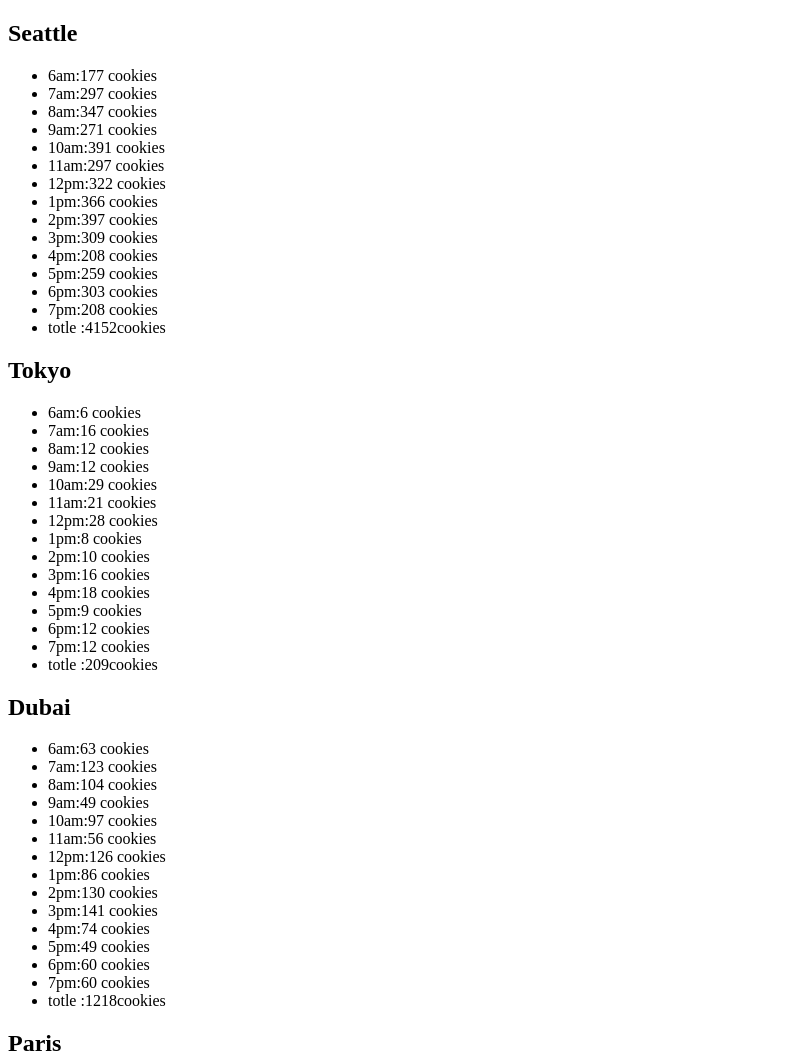
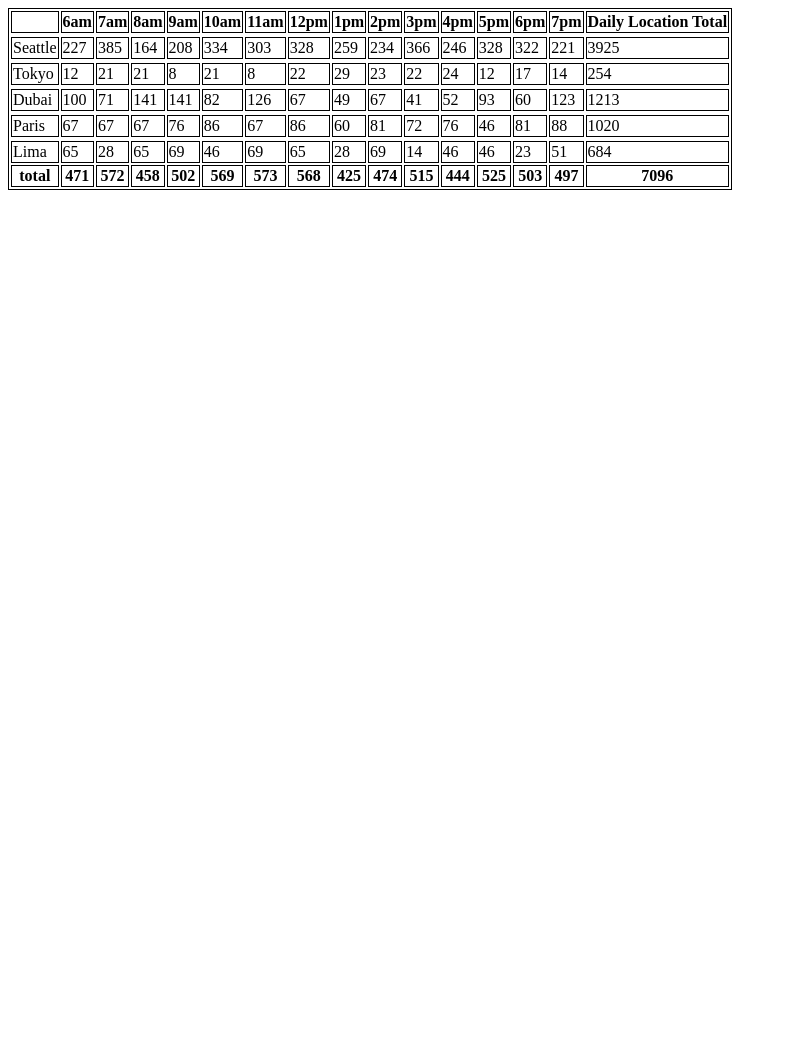
Before and after one commit to OmarObaid1/cookie-stand, a plain HTML site: page sales.html in a window 1280 px wide. Shown: the top 1060 px of the page, without its empty margins (0-787 px from the left). After the commit the page ends 800 px from the top, so only its background shows below. Drawn offline with Linux system fonts and the light colour scheme.

Commit message:
add part2

```diff
--- a/app.js
+++ b/app.js
@@ -1,281 +1,425 @@
 'use strict';
+let place =[];
+let openHours =['6am','7am','8am','9am','10am','11am','12pm','1pm','2pm','3pm','4pm','5pm','6pm','7pm'];
 let contanir = document.getElementById('contanir');
-let Seattle = {
-    shopName : 'Seattle',
-    minimumNumberOfCustomers: 23,
-    maximumNumberOfCustomers: 65,
-    averageNumberOfCookies: 6.3,
-    total :0,
-    CustomerHours:[],
-    soldCookiesPerHour :[],
-    openHours : ['6am','7am','8am','9am','10am','11am','12pm','1pm','2pm','3pm','4pm','5pm','6pm','7pm'],
+let tableEl = document.createElement('table');
+contanir.appendChild(tableEl);
 
-    getRandom: function (min,max) {
+function Place(shopName,minimumNumberOfCustomers,maximumNumberOfCustomers,averageNumberOfCookies){
+
+    this.Name=shopName;
+    this.minimumNumberOfCustomers=minimumNumberOfCustomers;
+    this.maximumNumberOfCustomers=maximumNumberOfCustomers;
+    this.total=0;
+    this.averageNumberOfCookies =averageNumberOfCookies;
+    this.CustomerHours=[],
+    this.soldCookiesPerHour =[],
+    place.push(this);
+}
+Place.prototype.getRandom = function(min,max){
      min = Math.ceil(min);
      max = Math.floor(max);
-        return Math.floor(Math.random() * (max - min + 1) + min);
+    return  Math.floor(Math.random() * (max - min + 1) + min);
 
-    },
-
-    gen:function ()
-    {
-        for(let i=0;i<this.openHours.length;i++)
+}
+Place.prototype.gen = function(){
+    for(let i=0;i<openHours.length;i++)
        {
              this.CustomerHours.push(this.getRandom(this.minimumNumberOfCustomers,this.maximumNumberOfCustomers))
              this.soldCookiesPerHour.push(Math.ceil( this.CustomerHours[i] * this.averageNumberOfCookies));
              this.total += this.soldCookiesPerHour[i];
          }
-    },
 
-    render: function () {
-        let h2El = document.createElement('h2');
-        contanir.appendChild(h2El);
-        h2El.textContent = this.shopName;
-        let ulEl = document.createElement('ul');
-        contanir.appendChild(ulEl);
-        for (let i = 0; i < this.openHours.length; i++) {
-            let liEl = document.createElement('li');
-            ulEl.appendChild(liEl)
-            liEl.textContent = this.openHours[i] + ':' + this.soldCookiesPerHour[i] + ' cookies ' ;
+}
+Place.prototype.render = function(){
+
+    let trEl = document.createElement('tr');
+    tableEl.appendChild(trEl);
+
+    let tdEl1 = document.createElement('td');
+    tableEl.appendChild(tdEl1);
+    tdEl1.textContent = this.Name;
+
+    for(let i=0; i<openHours.length;i++){
+        let tdEl2 = document.createElement('td');
+        tableEl.appendChild(tdEl2);
+        tdEl2.textContent = this.soldCookiesPerHour[i];
+    }
+
+    let tdEl5 = document.createElement('td');
+     tableEl.appendChild(tdEl5);
+     tdEl5.textContent = this.total;
+
+
+
 
 }
 
-        let LiEl = document.createElement('li')
-        ulEl.appendChild(LiEl)
-        LiEl.textContent = 'totle :' + this.total + 'cookies';
+function createTableHeader() {
+    let trEl = document.createElement('tr');
+    tableEl.appendChild(trEl);
+
+    let thEl1 = document.createElement('th');
+    trEl.appendChild(thEl1);
+    thEl1.textContent = '';
+
+    for (let x = 0; x <= openHours.length-1; x++) {
+        let thEl1 = document.createElement('th');
+        trEl.appendChild(thEl1);
+        thEl1.textContent = openHours[x];
+
+    }
+    //  for (let i=0; i<place.length;i++)
+    let thEl10 = document.createElement('th');
+    trEl.appendChild(thEl10);
+    thEl10.textContent = 'Daily Location Total';
+}
+
+createTableHeader();
+
+function createTableFooter(){
+    let totalDaily =0;
+    let total =0;
+    let trEl = document.createElement('tr');
+
+    let thEl20 = document.createElement('th');
+    trEl.appendChild(thEl20);
+    thEl20.textContent = "total";
+
+    tableEl.appendChild(trEl);
+
+    for(let i=0 ; i<openHours.length;i++){
+        totalDaily=0;
+
+        for(let j=0 ; j<place.length;j++){
+             total +=place[j].soldCookiesPerHour[i];
+             totalDaily +=place[j].soldCookiesPerHour[i];
+
 
     }
 
+let thEl10 = document.createElement('th');
+    trEl.appendChild(thEl10);
+    thEl10.textContent = totalDaily;
 }
-;
+let thEl70 = document.createElement('th');
+    trEl.appendChild(thEl70);
+    thEl70.textContent = total;
+}
+// createTableFooter();
+
+let Seattle = new Place('Seattle',23,65,6.3);
+Seattle.getRandom(3,65);
+Seattle.gen();
+Seattle.render();
+
+let Tokyo = new Place('Tokyo',3,24,1.2);
+Tokyo.getRandom(3,24);
+Tokyo.gen();
+Tokyo.render();
+
+let Dubai = new Place('Dubai',11,38,3.7);
+Dubai.getRandom(11,38);
+Dubai.gen();
+Dubai.render();
+
+let Paris = new Place('Paris',20,38,2.3);
+Paris.getRandom(20,38);
+Paris.gen();
+Paris.render();
 
 
-Seattle.gen();
-Seattle.render();
-console.log(Seattle);
+let Lima = new Place('Lima',2,16,4.6);
+Lima.getRandom(2,16);
+Lima.gen();
+Lima.render();
+
+
+createTableFooter();
+console.log(place);
+
+
+// for (let i = 0; i < place.length; i++) {
+//     place[i].render();
+// }
+
+
+// let Seattle = {
+//     shopName : 'Seattle',
+//     minimumNumberOfCustomers: 23,
+//     maximumNumberOfCustomers: 65,
+//     averageNumberOfCookies: 6.3,
+//     total :0,
+//     CustomerHours:[],
+//     soldCookiesPerHour :[],
+//     openHours : ['6am','7am','8am','9am','10am','11am','12pm','1pm','2pm','3pm','4pm','5pm','6pm','7pm'],
+
+//     getRandom: function (min,max) {
+//          min = Math.ceil(min);
+//          max = Math.floor(max);
+//         return Math.floor(Math.random() * (max - min + 1) + min);
+
+//     },
+
+//     gen:function ()
+//     {
+//         for(let i=0;i<this.openHours.length;i++)
+//         {
+//             this.CustomerHours.push(this.getRandom(this.minimumNumberOfCustomers,this.maximumNumberOfCustomers))
+//             this.soldCookiesPerHour.push(Math.ceil( this.CustomerHours[i] * this.averageNumberOfCookies));
+//             this.total += this.soldCookiesPerHour[i];
+//         }
+//     },
+
+//     render: function () {
+//         let h2El = document.createElement('h2');
+//         contanir.appendChild(h2El);
+//         h2El.textContent = this.shopName;
+//         let ulEl = document.createElement('ul');
+//         contanir.appendChild(ulEl);
+//         for (let i = 0; i < this.openHours.length; i++) {
+//             let liEl = document.createElement('li');
+//             ulEl.appendChild(liEl)
+//             liEl.textContent = this.openHours[i] + ':' + this.soldCookiesPerHour[i] + ' cookies ' ;
+
+//         }
+
+//         let LiEl = document.createElement('li')
+//         ulEl.appendChild(LiEl)
+//         LiEl.textContent = 'totle :' + this.total + 'cookies';
+
+//     }
+
+// }
+// ;
+
+
+// Seattle.gen();
+// Seattle.render();
+// console.log(Seattle);
 
 
 
-let Tokyo = {
-    shopName : 'Tokyo',
-    minimumNumberOfCustomers: 3,
-    maximumNumberOfCustomers: 24,
-    averageNumberOfCookies: 1.2,
-    total :0,
-    CustomerHours:[],
-    soldCookiesPerHour :[],
-    openHours : ['6am','7am','8am','9am','10am','11am','12pm','1pm','2pm','3pm','4pm','5pm','6pm','7pm'],
+// let Tokyo = {
+//     shopName : 'Tokyo',
+//     minimumNumberOfCustomers: 3,
+//     maximumNumberOfCustomers: 24,
+//     averageNumberOfCookies: 1.2,
+//     total :0,
+//     CustomerHours:[],
+//     soldCookiesPerHour :[],
+//     openHours : ['6am','7am','8am','9am','10am','11am','12pm','1pm','2pm','3pm','4pm','5pm','6pm','7pm'],
 
-    getRandom: function (min,max) {
-         min = Math.ceil(min);
-         max = Math.floor(max);
-        return Math.floor(Math.random() * (max - min + 1) + min);
+//     getRandom: function (min,max) {
+//          min = Math.ceil(min);
+//          max = Math.floor(max);
+//         return Math.floor(Math.random() * (max - min + 1) + min);
 
-    },
+//     },
 
-    gen:function ()
-    {
-        for(let i=0;i<this.openHours.length;i++)
-        {
-            this.CustomerHours.push(this.getRandom(this.minimumNumberOfCustomers,this.maximumNumberOfCustomers))
-            this.soldCookiesPerHour.push(Math.ceil( this.CustomerHours[i] * this.averageNumberOfCookies));
-            this.total += this.soldCookiesPerHour[i];
-        }
-    },
+//     gen:function ()
+//     {
+//         for(let i=0;i<this.openHours.length;i++)
+//         {
+//             this.CustomerHours.push(this.getRandom(this.minimumNumberOfCustomers,this.maximumNumberOfCustomers))
+//             this.soldCookiesPerHour.push(Math.ceil( this.CustomerHours[i] * this.averageNumberOfCookies));
+//             this.total += this.soldCookiesPerHour[i];
+//         }
+//     },
 
-    render: function () {
-        let h2El = document.createElement('h2');
-        contanir.appendChild(h2El);
-        h2El.textContent = this.shopName;
-        let ulEl = document.createElement('ul');
-        contanir.appendChild(ulEl);
-        for (let i = 0; i < this.openHours.length; i++) {
-            let liEl = document.createElement('li');
-            ulEl.appendChild(liEl)
-            liEl.textContent = this.openHours[i] + ':' + this.soldCookiesPerHour[i] + ' cookies ' ;
+//     render: function () {
+//         let h2El = document.createElement('h2');
+//         contanir.appendChild(h2El);
+//         h2El.textContent = this.shopName;
+//         let ulEl = document.createElement('ul');
+//         contanir.appendChild(ulEl);
+//         for (let i = 0; i < this.openHours.length; i++) {
+//             let liEl = document.createElement('li');
+//             ulEl.appendChild(liEl)
+//             liEl.textContent = this.openHours[i] + ':' + this.soldCookiesPerHour[i] + ' cookies ' ;
 
-        }
+//         }
 
-        let LiEl = document.createElement('li')
-        ulEl.appendChild(LiEl)
-        LiEl.textContent = 'totle :' + this.total + 'cookies';
+//         let LiEl = document.createElement('li')
+//         ulEl.appendChild(LiEl)
+//         LiEl.textContent = 'totle :' + this.total + 'cookies';
 
-    }
+//     }
 
-}
-;
+// }
+// ;
 
 
-Tokyo.gen();
-Tokyo.render();
-console.log(Tokyo);
+// Tokyo.gen();
+// Tokyo.render();
+// console.log(Tokyo);
 
 
 
-let Dubai = {
-    shopName : 'Dubai',
-    minimumNumberOfCustomers: 11,
-    maximumNumberOfCustomers: 38,
-    averageNumberOfCookies: 3.7,
-    total :0,
-    CustomerHours:[],
-    soldCookiesPerHour :[],
-    openHours : ['6am','7am','8am','9am','10am','11am','12pm','1pm','2pm','3pm','4pm','5pm','6pm','7pm'],
+// let Dubai = {
+//     shopName : 'Dubai',
+//     minimumNumberOfCustomers: 11,
+//     maximumNumberOfCustomers: 38,
+//     averageNumberOfCookies: 3.7,
+//     total :0,
+//     CustomerHours:[],
+//     soldCookiesPerHour :[],
+//     openHours : ['6am','7am','8am','9am','10am','11am','12pm','1pm','2pm','3pm','4pm','5pm','6pm','7pm'],
 
-    getRandom: function (min,max) {
-         min = Math.ceil(min);
-         max = Math.floor(max);
-        return Math.floor(Math.random() * (max - min + 1) + min);
+//     getRandom: function (min,max) {
+//          min = Math.ceil(min);
+//          max = Math.floor(max);
+//         return Math.floor(Math.random() * (max - min + 1) + min);
 
-    },
+//     },
 
-    gen:function ()
-    {
-        for(let i=0;i<this.openHours.length;i++)
-        {
-            this.CustomerHours.push(this.getRandom(this.minimumNumberOfCustomers,this.maximumNumberOfCustomers))
-            this.soldCookiesPerHour.push(Math.ceil( this.CustomerHours[i] * this.averageNumberOfCookies));
-            this.total += this.soldCookiesPerHour[i];
-        }
-    },
+//     gen:function ()
+//     {
+//         for(let i=0;i<this.openHours.length;i++)
+//         {
+//             this.CustomerHours.push(this.getRandom(this.minimumNumberOfCustomers,this.maximumNumberOfCustomers))
+//             this.soldCookiesPerHour.push(Math.ceil( this.CustomerHours[i] * this.averageNumberOfCookies));
+//             this.total += this.soldCookiesPerHour[i];
+//         }
+//     },
 
-    render: function () {
-        let h2El = document.createElement('h2');
-        contanir.appendChild(h2El);
-        h2El.textContent = this.shopName;
-        let ulEl = document.createElement('ul');
-        contanir.appendChild(ulEl);
-        for (let i = 0; i < this.openHours.length; i++) {
-            let liEl = document.createElement('li');
-            ulEl.appendChild(liEl)
-            liEl.textContent = this.openHours[i] + ':' + this.soldCookiesPerHour[i] + ' cookies ' ;
+//     render: function () {
+//         let h2El = document.createElement('h2');
+//         contanir.appendChild(h2El);
+//         h2El.textContent = this.shopName;
+//         let ulEl = document.createElement('ul');
+//         contanir.appendChild(ulEl);
+//         for (let i = 0; i < this.openHours.length; i++) {
+//             let liEl = document.createElement('li');
+//             ulEl.appendChild(liEl)
+//             liEl.textContent = this.openHours[i] + ':' + this.soldCookiesPerHour[i] + ' cookies ' ;
 
-        }
+//         }
 
-        let LiEl = document.createElement('li')
-        ulEl.appendChild(LiEl)
-        LiEl.textContent = 'totle :' + this.total + 'cookies';
+//         let LiEl = document.createElement('li')
+//         ulEl.appendChild(LiEl)
+//         LiEl.textContent = 'totle :' + this.total + 'cookies';
 
-    }
+//     }
 
-}
-;
+// }
+// ;
 
 
-Dubai.gen();
-Dubai.render();
-console.log(Dubai);
+// Dubai.gen();
+// Dubai.render();
+// console.log(Dubai);
 
 
 
-let Paris = {
-    shopName : 'Paris',
-    minimumNumberOfCustomers: 20,
-    maximumNumberOfCustomers: 38,
-    averageNumberOfCookies: 2.3,
-    total :0,
-    CustomerHours:[],
-    soldCookiesPerHour :[],
-    openHours : ['6am','7am','8am','9am','10am','11am','12pm','1pm','2pm','3pm','4pm','5pm','6pm','7pm'],
+// let Paris = {
+//     shopName : 'Paris',
+//     minimumNumberOfCustomers: 20,
+//     maximumNumberOfCustomers: 38,
+//     averageNumberOfCookies: 2.3,
+//     total :0,
+//     CustomerHours:[],
+//     soldCookiesPerHour :[],
+//     openHours : ['6am','7am','8am','9am','10am','11am','12pm','1pm','2pm','3pm','4pm','5pm','6pm','7pm'],
 
-    getRandom: function (min,max) {
-         min = Math.ceil(min);
-         max = Math.floor(max);
-        return Math.floor(Math.random() * (max - min + 1) + min);
+//     getRandom: function (min,max) {
+//          min = Math.ceil(min);
+//          max = Math.floor(max);
+//         return Math.floor(Math.random() * (max - min + 1) + min);
 
-    },
+//     },
 
-    gen:function ()
-    {
-        for(let i=0;i<this.openHours.length;i++)
-        {
-            this.CustomerHours.push(this.getRandom(this.minimumNumberOfCustomers,this.maximumNumberOfCustomers))
-            this.soldCookiesPerHour.push(Math.ceil( this.CustomerHours[i] * this.averageNumberOfCookies));
-            this.total += this.soldCookiesPerHour[i];
-        }
-    },
+//     gen:function ()
+//     {
+//         for(let i=0;i<this.openHours.length;i++)
+//         {
+//             this.CustomerHours.push(this.getRandom(this.minimumNumberOfCustomers,this.maximumNumberOfCustomers))
+//             this.soldCookiesPerHour.push(Math.ceil( this.CustomerHours[i] * this.averageNumberOfCookies));
+//             this.total += this.soldCookiesPerHour[i];
+//         }
+//     },
 
-    render: function () {
-        let h2El = document.createElement('h2');
-        contanir.appendChild(h2El);
-        h2El.textContent = this.shopName;
-        let ulEl = document.createElement('ul');
-        contanir.appendChild(ulEl);
-        for (let i = 0; i < this.openHours.length; i++) {
-            let liEl = document.createElement('li');
-            ulEl.appendChild(liEl)
-            liEl.textContent = this.openHours[i] + ':' + this.soldCookiesPerHour[i] + ' cookies ' ;
+//     render: function () {
+//         let h2El = document.createElement('h2');
+//         contanir.appendChild(h2El);
+//         h2El.textContent = this.shopName;
+//         let ulEl = document.createElement('ul');
+//         contanir.appendChild(ulEl);
+//         for (let i = 0; i < this.openHours.length; i++) {
+//             let liEl = document.createElement('li');
+//             ulEl.appendChild(liEl)
+//             liEl.textContent = this.openHours[i] + ':' + this.soldCookiesPerHour[i] + ' cookies ' ;
 
-        }
+//         }
 
-        let LiEl = document.createElement('li')
-        ulEl.appendChild(LiEl)
-        LiEl.textContent = 'totle :' + this.total + 'cookies';
+//         let LiEl = document.createElement('li')
+//         ulEl.appendChild(LiEl)
+//         LiEl.textContent = 'totle :' + this.total + 'cookies';
 
-    }
+//     }
 
-}
-;
+// }
+// ;
 
 
-Paris.gen();
-Paris.render();
-console.log(Paris);
+// Paris.gen();
+// Paris.render();
+// console.log(Paris);
 
 
 
 
 
-let Lima = {
-    shopName : 'Lima',
-    minimumNumberOfCustomers: 2,
-    maximumNumberOfCustomers: 16,
-    averageNumberOfCookies: 4.6,
-    total :0,
-    CustomerHours:[],
-    soldCookiesPerHour :[],
-    openHours : ['6am','7am','8am','9am','10am','11am','12pm','1pm','2pm','3pm','4pm','5pm','6pm','7pm'],
+// let Lima = {
+//     shopName : 'Lima',
+//     minimumNumberOfCustomers: 2,
+//     maximumNumberOfCustomers: 16,
+//     averageNumberOfCookies: 4.6,
+//     total :0,
+//     CustomerHours:[],
+//     soldCookiesPerHour :[],
+//     openHours : ['6am','7am','8am','9am','10am','11am','12pm','1pm','2pm','3pm','4pm','5pm','6pm','7pm'],
 
-    getRandom: function (min,max) {
-         min = Math.ceil(min);
-         max = Math.floor(max);
-        return Math.floor(Math.random() * (max - min + 1) + min);
+//     getRandom: function (min,max) {
+//          min = Math.ceil(min);
+//          max = Math.floor(max);
+//         return Math.floor(Math.random() * (max - min + 1) + min);
 
-    },
+//     },
 
-    gen:function ()
-    {
-        for(let i=0;i<this.openHours.length;i++)
-        {
-            this.CustomerHours.push(this.getRandom(this.minimumNumberOfCustomers,this.maximumNumberOfCustomers))
-            this.soldCookiesPerHour.push(Math.ceil( this.CustomerHours[i] * this.averageNumberOfCookies));
-            this.total += this.soldCookiesPerHour[i];
-        }
-    },
+//     gen:function ()
+//     {
+//         for(let i=0;i<this.openHours.length;i++)
+//         {
+//             this.CustomerHours.push(this.getRandom(this.minimumNumberOfCustomers,this.maximumNumberOfCustomers))
+//             this.soldCookiesPerHour.push(Math.ceil( this.CustomerHours[i] * this.averageNumberOfCookies));
+//             this.total += this.soldCookiesPerHour[i];
+//         }
+//     },
 
-    render: function () {
-        let h2El = document.createElement('h2');
-        contanir.appendChild(h2El);
-        h2El.textContent = this.shopName;
-        let ulEl = document.createElement('ul');
-        contanir.appendChild(ulEl);
-        for (let i = 0; i < this.openHours.length; i++) {
-            let liEl = document.createElement('li');
-            ulEl.appendChild(liEl)
-            liEl.textContent = this.openHours[i] + ':' + this.soldCookiesPerHour[i] + ' cookies ' ;
+//     render: function () {
+//         let h2El = document.createElement('h2');
+//         contanir.appendChild(h2El);
+//         h2El.textContent = this.shopName;
+//         let ulEl = document.createElement('ul');
+//         contanir.appendChild(ulEl);
+//         for (let i = 0; i < this.openHours.length; i++) {
+//             let liEl = document.createElement('li');
+//             ulEl.appendChild(liEl)
+//             liEl.textContent = this.openHours[i] + ':' + this.soldCookiesPerHour[i] + ' cookies ' ;
 
-        }
+//         }
 
-        let LiEl = document.createElement('li')
-        ulEl.appendChild(LiEl)
-        LiEl.textContent = 'totle :' + this.total + 'cookies';
+//         let LiEl = document.createElement('li')
+//         ulEl.appendChild(LiEl)
+//         LiEl.textContent = 'totle :' + this.total + 'cookies';
 
-    }
+//     }
 
-}
-;
+// }
+// ;
 
 
-Lima.gen();
-Lima.render();
-console.log(Lima);
+// Lima.gen();
+// Lima.render();
+// console.log(Lima);
--- /dev/null
+++ b/style.css
@@ -0,0 +1,5 @@
+td,
+th,
+table {
+  border: 1px solid black;
+}
```
Also changed, not shown: sales.html (+2 -1 lines). Lines whose indentation alone changed are shown as unchanged.
